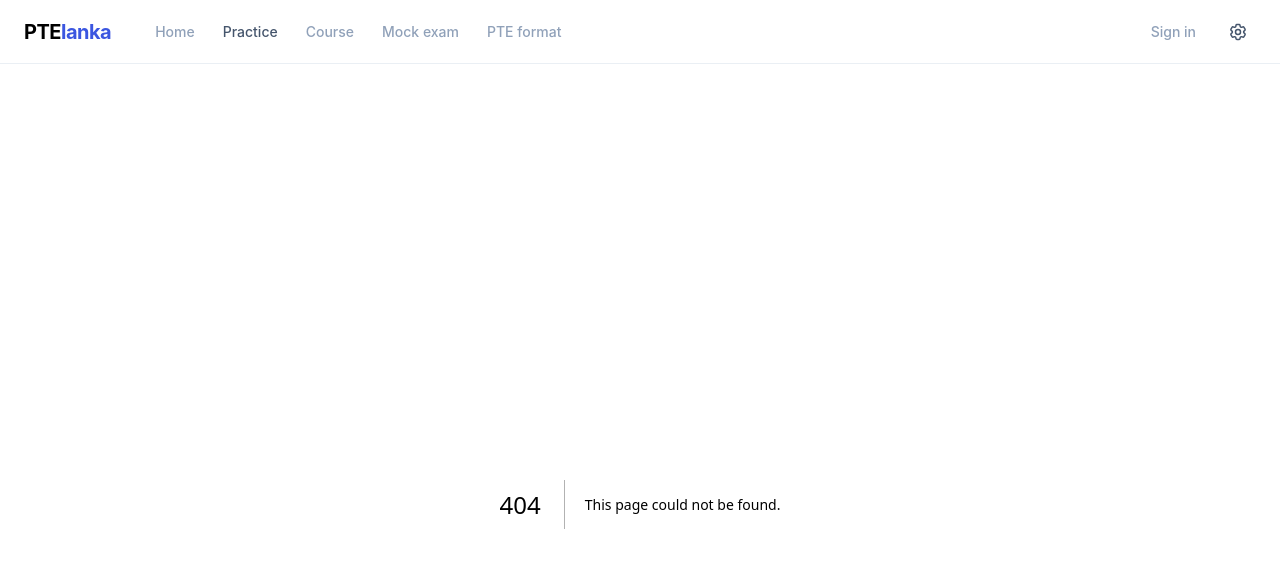
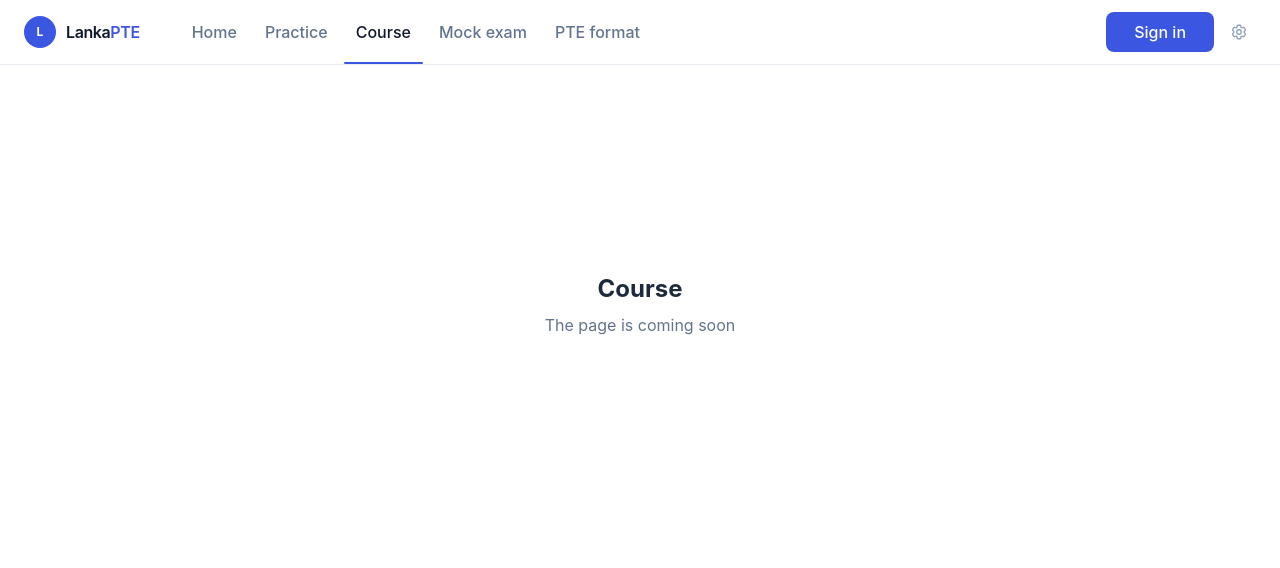
Before and after one commit to chankarunaratne/pteapp, a Next.js app: page /course in a window 1280 px wide. Before the commit this address had no page. Shown: the top 568 px of the page. Built offline with nearby package versions, Linux system fonts and the light colour scheme.

Commit message:
new nav bar

```diff
--- /dev/null
+++ b/app/course/page.tsx
@@ -0,0 +1,8 @@
+export default function CoursePage() {
+  return (
+    <div className="flex min-h-[50vh] flex-col items-center justify-center text-center">
+      <h1 className="text-2xl font-bold text-slate-800">Course</h1>
+      <p className="mt-2 text-slate-500">The page is coming soon</p>
+    </div>
+  );
+}
--- /dev/null
+++ b/app/mock-exam/page.tsx
@@ -0,0 +1,8 @@
+export default function MockExamPage() {
+  return (
+    <div className="flex min-h-[50vh] flex-col items-center justify-center text-center">
+      <h1 className="text-2xl font-bold text-slate-800">Mock Exam</h1>
+      <p className="mt-2 text-slate-500">The page is coming soon</p>
+    </div>
+  );
+}
--- a/app/page.tsx
+++ b/app/page.tsx
@@ -1,5 +1,18 @@
 import { redirect } from "next/navigation";
+import { isAuthenticated } from "@/lib/auth";
 
-export default function Home() {
-  redirect("/practice");
+export default async function Home() {
+  const authenticated = await isAuthenticated();
+
+  if (authenticated) {
+    redirect("/practice");
+  }
+
+  return (
+    <div className="flex min-h-[50vh] flex-col items-center justify-center text-center">
+      <h1 className="text-2xl font-semibold text-slate-800">
+        Home page will live here
+      </h1>
+    </div>
+  );
 }
--- /dev/null
+++ b/app/pte-format/page.tsx
@@ -0,0 +1,8 @@
+export default function PteFormatPage() {
+  return (
+    <div className="flex min-h-[50vh] flex-col items-center justify-center text-center">
+      <h1 className="text-2xl font-bold text-slate-800">PTE Format</h1>
+      <p className="mt-2 text-slate-500">The page is coming soon</p>
+    </div>
+  );
+}
--- a/components/Navbar.tsx
+++ b/components/Navbar.tsx
@@ -1,45 +1,103 @@
 "use client";
 
 import Link from "next/link";
-import { usePathname } from "next/navigation";
-import { useState, useRef, useEffect } from "react";
+import { usePathname, useRouter } from "next/navigation";
+import {
+  useState,
+  useRef,
+  useEffect,
+  useCallback,
+  useLayoutEffect,
+} from "react";
 import { useLanguage } from "@/lib/LanguageContext";
+import { login, logout } from "@/lib/auth";
 
 const NAV_ITEMS = [
-  {
-    label: "Home",
-    href: "/dashboard",
-    enabled: false,
-  },
-  {
-    label: "Practice",
-    href: "/practice",
-    enabled: true,
-  },
-  {
-    label: "Course",
-    href: "/course",
-    enabled: false,
-  },
-  {
-    label: "Mock exam",
-    href: "/mock-exam",
-    enabled: false,
-  },
-  {
-    label: "PTE format",
-    href: "/pte-format",
-    enabled: false,
-  },
+  { label: "Home", href: "/" },
+  { label: "Practice", href: "/practice" },
+  { label: "Course", href: "/course" },
+  { label: "Mock exam", href: "/mock-exam" },
+  { label: "PTE format", href: "/pte-format" },
 ];
+
+/* ------------------------------------------------------------------ */
+/*  Hook: measure the active nav link so the pill can slide to it      */
+/* ------------------------------------------------------------------ */
+
+function useActivePill(pathname: string) {
+  const navRef = useRef<HTMLElement>(null);
+  const [pill, setPill] = useState({ left: 0, width: 0, ready: false });
+
+  const measure = useCallback(() => {
+    const nav = navRef.current;
+    if (!nav) return;
+
+    const links = nav.querySelectorAll<HTMLElement>("[data-nav-link]");
+    for (const link of links) {
+      if (link.dataset.active === "true") {
+        const navRect = nav.getBoundingClientRect();
+        const linkRect = link.getBoundingClientRect();
+        setPill({
+          left: linkRect.left - navRect.left,
+          width: linkRect.width,
+          ready: true,
+        });
+        return;
+      }
+    }
+    // No active link found — hide pill
+    setPill((p) => ({ ...p, ready: false }));
+  }, []);
+
+  // Measure on mount + whenever pathname changes
+  // useLayoutEffect avoids a visible flash on first render
+  useLayoutEffect(() => {
+    measure();
+  }, [pathname, measure]);
+
+  // Re-measure on resize
+  useEffect(() => {
+    window.addEventListener("resize", measure);
+    return () => window.removeEventListener("resize", measure);
+  }, [measure]);
+
+  return { navRef, pill };
+}
+
+/* ------------------------------------------------------------------ */
+/*  Navbar                                                             */
+/* ------------------------------------------------------------------ */
 
 export default function Navbar() {
   const pathname = usePathname();
+  const router = useRouter();
   const { lang, setLang } = useLanguage();
   const [settingsOpen, setSettingsOpen] = useState(false);
+  const [isLoggedIn, setIsLoggedIn] = useState(false);
   const dropdownRef = useRef<HTMLDivElement>(null);
 
-  // Close dropdown when clicking outside
+  const { navRef, pill } = useActivePill(pathname);
+
+  // Check login status on mount
+  useEffect(() => {
+    setIsLoggedIn(document.cookie.includes("pb_session="));
+  }, []);
+
+  const handleLogin = async () => {
+    await login();
+    setIsLoggedIn(true);
+    router.push("/practice");
+    router.refresh();
+  };
+
+  const handleLogout = async () => {
+    await logout();
+    setIsLoggedIn(false);
+    router.push("/");
+    router.refresh();
+  };
+
+  // Close settings dropdown when clicking outside
   useEffect(() => {
     function handleClickOutside(event: MouseEvent) {
       if (
@@ -54,38 +112,54 @@ export default function Navbar() {
   }, []);
 
   return (
-    <header className="sticky top-0 z-50 flex h-16 shrink-0 items-center border-b border-slate-200/70 bg-white/80 backdrop-blur-md">
-      <div className="flex w-full items-center justify-between px-6">
-        {/* Left: Logo + Nav */}
-        <div className="flex items-center gap-8">
-          <Link href="/practice" className="text-xl font-bold tracking-tight">
-            PTE<span className="text-brand-600">lanka</span>
+    <header className="sticky top-0 z-50 border-b border-slate-200/80 bg-white">
+      <div className="flex h-16 w-full items-center justify-between px-6">
+        {/* -------- Left: Logo + Nav -------- */}
+        <div className="flex h-full items-center gap-10">
+          {/* Logo */}
+          <Link
+            href={isLoggedIn ? "/practice" : "/"}
+            className="flex items-center gap-2.5"
+          >
+            {/* Blue circle icon */}
+            <span className="flex h-8 w-8 items-center justify-center rounded-full bg-brand-600 text-xs font-bold text-white">
+              L
+            </span>
+            <span className="text-base font-semibold tracking-tight text-slate-900">
+              Lanka<span className="text-brand-600">PTE</span>
+            </span>
           </Link>
 
-          <nav className="flex items-center gap-1">
+          {/* Navigation with animated underline */}
+          <nav ref={navRef} className="relative flex h-full items-center gap-1">
+            {/* Sliding underline indicator */}
+            {pill.ready && (
+              <span
+                className="absolute bottom-0 h-0.5 rounded-full bg-brand-600 transition-all duration-300 ease-[cubic-bezier(0.25,0.1,0.25,1)]"
+                style={{
+                  left: pill.left,
+                  width: pill.width,
+                }}
+                aria-hidden="true"
+              />
+            )}
+
             {NAV_ITEMS.map((item) => {
-              const isActive = pathname.startsWith(item.href);
-
-              if (!item.enabled) {
-                return (
-                  <span
-                    key={item.label}
-                    className="flex cursor-not-allowed items-center gap-1.5 rounded-lg px-3 py-2 text-sm font-medium text-slate-400"
-                    title="Coming soon"
-                  >
-                    {item.label}
-                  </span>
-                );
-              }
+              const isActive =
+                item.href === "/"
+                  ? pathname === "/"
+                  : pathname.startsWith(item.href);
 
               return (
                 <Link
                   key={item.label}
                   href={item.href}
-                  className={`rounded-lg px-3 py-2 text-sm font-medium transition ${
+                  data-nav-link
+                  data-active={isActive}
+                  className={`relative z-10 px-3 py-2 text-base font-medium transition-colors duration-200 ${
                     isActive
-                      ? "bg-brand-50 text-brand-700"
-                      : "text-slate-600 hover:bg-slate-100 hover:text-slate-900"
+                      ? "text-slate-900"
+                      : "text-slate-500 hover:text-slate-900"
                   }`}
                 >
                   {item.label}
@@ -95,33 +169,43 @@ export default function Navbar() {
           </nav>
         </div>
 
-        {/* Right: Sign In + Settings */}
-        <div className="flex items-center gap-3">
-          {/* Sign In button */}
-          <span
-            className="flex cursor-not-allowed items-center gap-1.5 rounded-lg px-3 py-2 text-sm font-medium text-slate-400"
-            title="Coming soon"
-          >
-            Sign in
-          </span>
+        {/* -------- Right: Auth + Settings -------- */}
+        <div className="flex items-center gap-2">
+          {/* Sign In / Sign Out */}
+          {isLoggedIn ? (
+            <button
+              type="button"
+              onClick={handleLogout}
+              className="cursor-pointer rounded-lg px-5 py-2 text-base font-medium text-slate-500 transition-colors hover:text-slate-900"
+            >
+              Sign out
+            </button>
+          ) : (
+            <button
+              type="button"
+              onClick={handleLogin}
+              className="cursor-pointer rounded-lg bg-brand-600 px-7 py-2 text-base font-medium text-white transition-colors hover:bg-brand-700"
+            >
+              Sign in
+            </button>
+          )}
 
-          {/* Settings dropdown container */}
+          {/* Settings gear */}
           <div ref={dropdownRef} className="relative">
             <button
               type="button"
               onClick={() => setSettingsOpen((prev) => !prev)}
-              className="flex cursor-pointer items-center justify-center rounded-lg p-2 text-slate-600 transition hover:bg-slate-100 hover:text-slate-900"
+              className="flex cursor-pointer items-center justify-center rounded-full p-2 text-slate-400 transition-colors hover:bg-slate-100 hover:text-slate-600"
               aria-expanded={settingsOpen}
               aria-haspopup="true"
               aria-label="Settings"
             >
-              {/* Gear icon */}
               <svg
                 viewBox="0 0 24 24"
                 fill="none"
                 stroke="currentColor"
                 strokeWidth={1.8}
-                className="h-5 w-5"
+                className="h-[18px] w-[18px]"
                 aria-hidden="true"
               >
                 <path
--- /dev/null
+++ b/lib/auth.ts
@@ -0,0 +1,32 @@
+"use server";
+
+import { cookies } from "next/headers";
+
+/**
+ * Simulates user login by setting a session cookie.
+ */
+export async function login() {
+  const cookieStore = await cookies();
+  cookieStore.set("pb_session", "mock-token", {
+    path: "/",
+    httpOnly: false, // Accessible from client-side script for immediate UI updates
+    maxAge: 60 * 60 * 24 * 7, // 1 week
+    sameSite: "lax",
+  });
+}
+
+/**
+ * Simulates user logout by deleting the session cookie.
+ */
+export async function logout() {
+  const cookieStore = await cookies();
+  cookieStore.delete("pb_session");
+}
+
+/**
+ * Checks if the user is authenticated on the server side.
+ */
+export async function isAuthenticated() {
+  const cookieStore = await cookies();
+  return cookieStore.has("pb_session");
+}
--- /dev/null
+++ b/middleware.ts
@@ -0,0 +1,36 @@
+import { NextResponse } from "next/server";
+import type { NextRequest } from "next/server";
+
+export function middleware(request: NextRequest) {
+  const session = request.cookies.get("pb_session");
+  const { pathname } = request.nextUrl;
+
+  const isProtectedRoute =
+    pathname.startsWith("/dashboard");
+
+  // If the user is logged in and tries to access the landing page (/), redirect to /practice
+  if (session && pathname === "/") {
+    return NextResponse.redirect(new URL("/practice", request.url));
+  }
+
+  // If the user is not logged in and tries to access a protected route, redirect to the landing page (/)
+  if (!session && isProtectedRoute) {
+    return NextResponse.redirect(new URL("/", request.url));
+  }
+
+  return NextResponse.next();
+}
+
+export const config = {
+  matcher: [
+    /*
+     * Match all request paths except for the ones starting with:
+     * - api (API routes)
+     * - _next/static (static files)
+     * - _next/image (image optimization files)
+     * - favicon.ico (favicon file)
+     * - public files (images, etc.) containing a dot
+     */
+    "/((?!api|_next/static|_next/image|favicon.ico|.*\\..*).*)",
+  ],
+};
```
